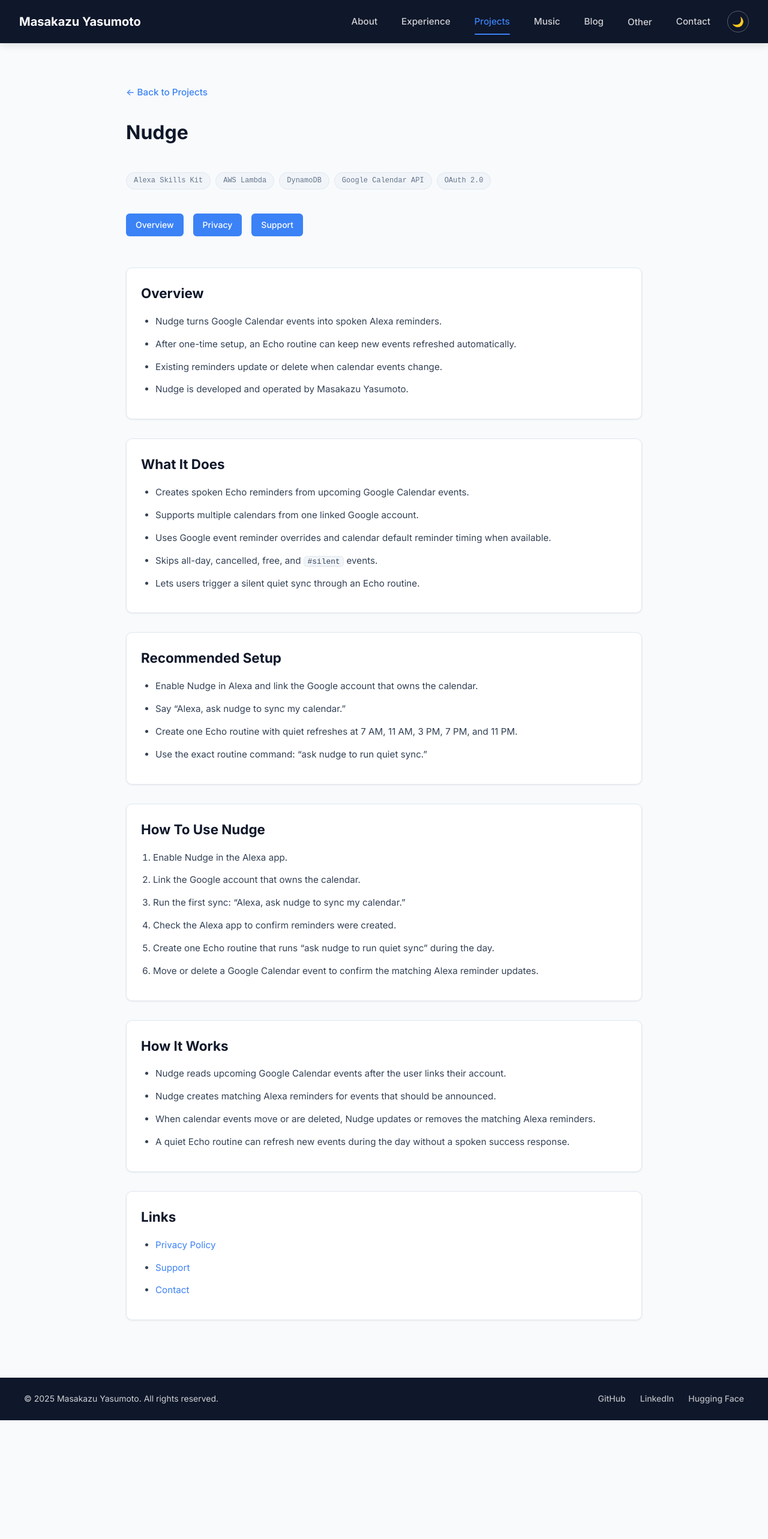
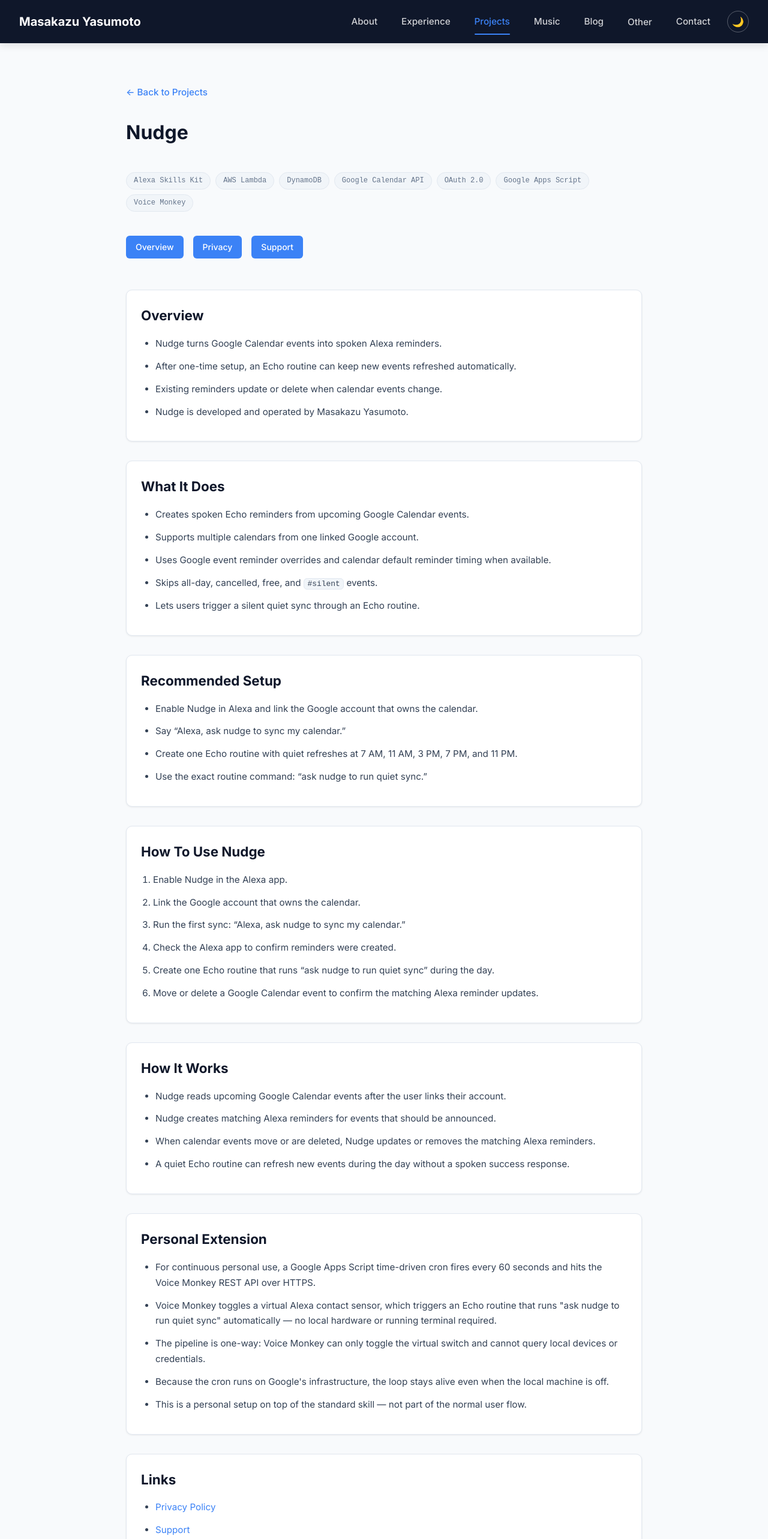
Before and after one commit to myasumoto16/Portfolio-Website, a React (Vite) app: page /projects/nudge in a window 1280 px wide. Shown: the top 2566 px of the page at 60% size. Before the commit the page ends 2368 px from the top, so only its background shows below. Built offline with nearby package versions, Linux system fonts and the light colour scheme; no server answers.

Commit message:
Add personal automation extension to Nudge page

```diff
--- a/src/App.tsx
+++ b/src/App.tsx
@@ -44,7 +44,7 @@
     title: 'Nudge',
     description:
       'Alexa skill that turns Google Calendar events into spoken Echo reminders and keeps them aligned through background sync plus an Echo quiet-sync routine.',
-    technologies: ['Alexa Skills Kit', 'AWS Lambda', 'DynamoDB', 'Google Calendar API', 'OAuth 2.0'],
+    technologies: ['Alexa Skills Kit', 'AWS Lambda', 'DynamoDB', 'Google Calendar API', 'OAuth 2.0', 'Google Apps Script', 'Voice Monkey'],
     repo: 'https://github.com/myasumoto16/nudge',
     demo: '',
     detail: true,
--- a/src/components/NudgePage.tsx
+++ b/src/components/NudgePage.tsx
@@ -30,6 +30,8 @@
         <span className="tech-tag">DynamoDB</span>
         <span className="tech-tag">Google Calendar API</span>
         <span className="tech-tag">OAuth 2.0</span>
+        <span className="tech-tag">Google Apps Script</span>
+        <span className="tech-tag">Voice Monkey</span>
       </div>
 
       <div className="project-links nudge-nav-links">
@@ -109,6 +111,17 @@
                 <li>Nudge creates matching Alexa reminders for events that should be announced.</li>
                 <li>When calendar events move or are deleted, Nudge updates or removes the matching Alexa reminders.</li>
                 <li>A quiet Echo routine can refresh new events during the day without a spoken success response.</li>
+              </ul>
+            </section>
+
+            <section className="project-section">
+              <h2>Personal Extension</h2>
+              <ul>
+                <li>For continuous personal use, a Google Apps Script time-driven cron fires every 60 seconds and hits the Voice Monkey REST API over HTTPS.</li>
+                <li>Voice Monkey toggles a virtual Alexa contact sensor, which triggers an Echo routine that runs "ask nudge to run quiet sync" automatically — no local hardware or running terminal required.</li>
+                <li>The pipeline is one-way: Voice Monkey can only toggle the virtual switch and cannot query local devices or credentials.</li>
+                <li>Because the cron runs on Google's infrastructure, the loop stays alive even when the local machine is off.</li>
+                <li>This is a personal setup on top of the standard skill — not part of the normal user flow.</li>
               </ul>
             </section>
 
```
